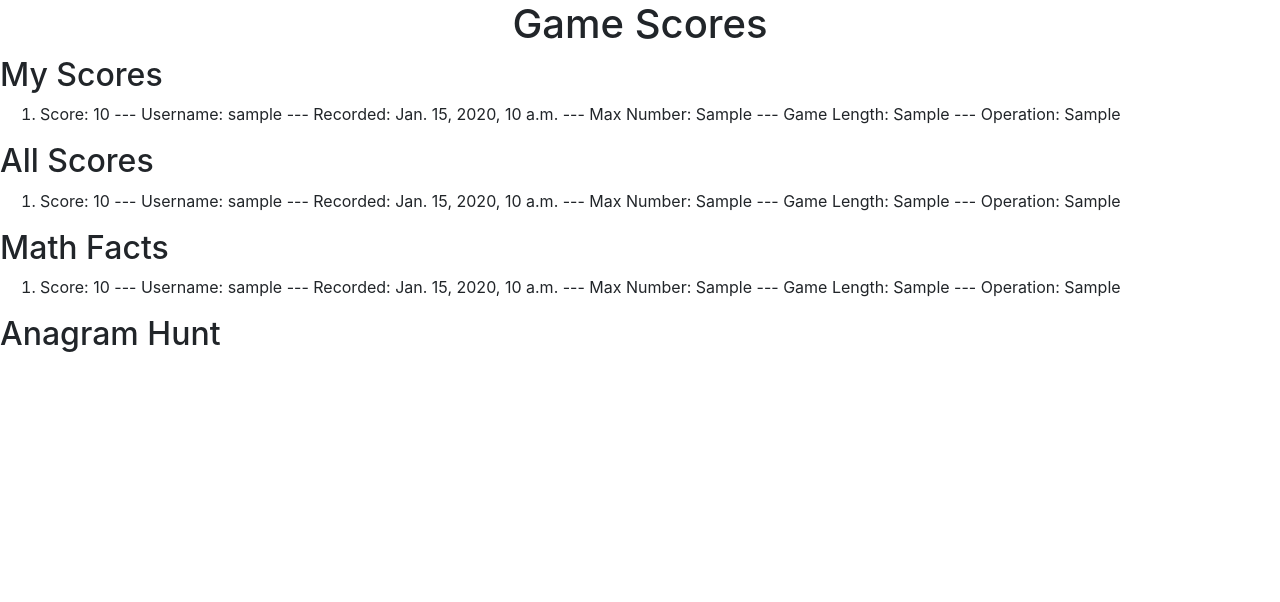
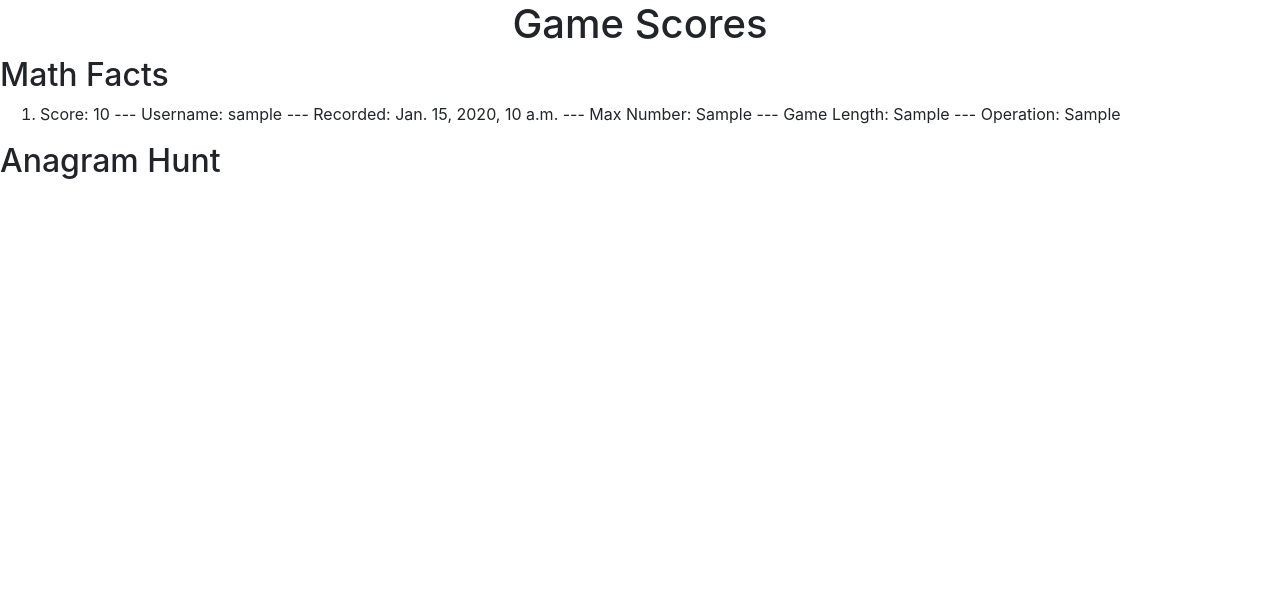
Before and after one commit to bgroveben/DjangoPlay2Learn, a Django app: page /game-scores/ in a window 1280 px wide. Shown: the part 56-658 px from the top of the page. Run offline with Django 4.2, Linux system fonts and the light colour scheme; a user stored in the database is signed in; tables that the repository leaves empty hold one stand-in row (values such as "Sample post"); parts of the project's set-up code (start-up, migrations or seed data) failed here and were passed over; some libraries are stand-ins or nearby versions.

Commit message:
Remove dead code

```diff
--- a/djangovue_project/settings.py
+++ b/djangovue_project/settings.py
@@ -98,9 +98,9 @@ TEMPLATES = [
                 'django.template.context_processors.request',
             ],
             # template filters
-            'libraries':{
-                'filters': 'templates.filters',
-                }
+            #'libraries':{
+                #'filters': 'templates.filters',
+                #}
         },
     },
 ]
--- a/games/urls.py
+++ b/games/urls.py
@@ -4,11 +4,12 @@ from games.views import HomeView, GamesView, GameScoresView, record_score, MySco
 
 app_name = 'games'
 urlpatterns = [
-    # send reviews to homepage
     path('', HomeView.as_view(), name='homepage'),
     path('games/', GamesView.as_view(), name='games'),
     path('game-scores/', GameScoresView.as_view(), name='game-scores'),
     path('myscores/', MyScoresView.as_view(), name='myscores'),
+    # unauthenticated users who visit /myscores/ will only see
+    # My Scores heading followed by blank screen
     path('record-score/', record_score, name="record-score"),
     #path('myscores/', record_score, name="myscores"),
 ]
--- a/games/views.py
+++ b/games/views.py
@@ -1,29 +1,15 @@
 import json
 from django.http import JsonResponse
 from django.views.generic import TemplateView
-#from django.shortcuts import get_object_or_404
 
 from .models import GameScores
 
-
-"""
-# https://www.edureka.co/community/80838/how-to-get-the-currently-logged-in-user-s-user-id-in-django
-def sample_view(request):
-    current_user = request.user
-    print current_user.id
-
-if request.user.is_authenticated:
-    # Do something for authenticated users.
-else:
-    # Do something for anonymous users.
-"""
 
 def record_score(request):
     """
     Get data from Vue via the recordScore function in the AH and MF components
     """
     data = json.loads(request.body)
-    #username = data["username"] also works
     username = request.user
     score = data["score"]
     gamelength = data["gamelength"]
@@ -45,18 +31,12 @@ class GamesView(TemplateView):
 
 
 class GameScoresView(TemplateView):
-    # template filters -> {{ value|filter:arg }}
     template_name = "games/game-scores.html"
 
     def get_context_data(self, **kwargs):
         context = super(GameScoresView, self).get_context_data(**kwargs)
-        context['game_scores'] = GameScores.objects.all()
         context['anagram_scores'] = GameScores.objects.filter(game__exact='ANAGRAM').order_by('-score')
         context['math_scores'] = GameScores.objects.filter(game__exact='MATH').order_by('-score')
-        context['allscores'] = GameScores.objects.all().order_by('-username')
-        context['myscores'] = GameScores.objects.all().filter(username=self.request.user)
-        context['queryset'] = GameScores.objects.get_queryset().filter(username=self.request.user)
-
         return context
 
 
@@ -66,26 +46,8 @@ class MyScoresView(TemplateView):
 
     def get_context_data(self, **kwargs):
         context = super(MyScoresView, self).get_context_data(**kwargs)
-        context['game_scores'] = GameScores.objects.all()
         context['anagram_scores'] = GameScores.objects.filter(game__exact='ANAGRAM').order_by('-score')
         context['math_scores'] = GameScores.objects.filter(game__exact='MATH').order_by('-score')
         context['allscores'] = GameScores.objects.all().order_by('-username')
         context['myscores'] = GameScores.objects.all().filter(username=self.request.user)
-        context['queryset'] = GameScores.objects.get_queryset().filter(username=self.request.user)
         return context
-
-"""
-https://blog.devgenius.io/lets-build-a-movie-review-django-app-47658f8e3751
-
-from django.shortcuts import render,redirect
-from . models import Movie
-from . models import Review
-from . forms import ReviewForm
-
-def home(request):
-    items = Movie.objects.all()
-    context = {
-        'items':items
-    }
-    return render(request, "movie/home.html",context)
-"""
--- a/templates/_base.html
+++ b/templates/_base.html
@@ -72,11 +72,11 @@
   </header>
   <main>
     {% block main %}{% endblock %}
-    <div>
-      <br />
-      <br />
-    </div>
   </main>
+  <div>
+    <br />
+    <br />
+  </div>
   <footer class="fixed-bottom bg-light row">
       <div class="col">
         <div class="float-right m-1 mr-2">Copyright &copy; 2023 DjangoPlay2Learn.</div>
--- a/templates/_base_vue.html
+++ b/templates/_base_vue.html
@@ -15,6 +15,10 @@
     <!-- built files will be auto injected -->
   {% csrf_token %}
   {% endblock body %}
+  <div>
+    <br />
+    <br />
+  </div>
   </body>
 </html>
 {% endblock html %}
--- a/templates/games/game-scores.html
+++ b/templates/games/game-scores.html
@@ -4,43 +4,6 @@
 {% block title%}Game Scores{% endblock title %}
 {% block main %}
   <h1 class="text-center">Game Scores</h1>
-  <!--<h4>queryset: {{ queryset }}</h4>-->
-  <!--<h4>username: {{ username }}</h4>-->
-    <div>
-      {% if user.is_authenticated %}
-      <h2>My Scores</h2>
-        <ol>
-          {% for score in myscores %}
-            <li>
-              Score: {{ score.score }} ---
-              Username: {{ score.username }} ---
-              Recorded: {{ score.created }} ---
-              Max Number: {{ score.maxnum }} ---
-              Game Length: {{ score.gamelength }} ---
-              Operation: {{ score.operation }}
-            </li>
-          {% endfor %}
-        </ol>
-      {% endif %}
-    </div>
-    <div>
-      {% if user.is_authenticated %}
-      <h2>All Scores</h2>
-        <ol>
-          {% for score in allscores %}
-            <li>
-              Score: {{ score.score }} ---
-              Username: {{ score.username }} ---
-              Recorded: {{ score.created }} ---
-              Max Number: {{ score.maxnum }} ---
-              Game Length: {{ score.gamelength }} ---
-              Operation: {{ score.operation }}
-            </li>
-          {% endfor %}
-        </ol>
-      {% endif %}
-    </div>
-    <div>
       <h2>Math Facts</h2>
       <ol>
         {% for score in math_scores %}
```
Also changed, not shown: games/models.py (+2 -8 lines), templates/filters.py (deleted, +0 -45 lines), README.md.
